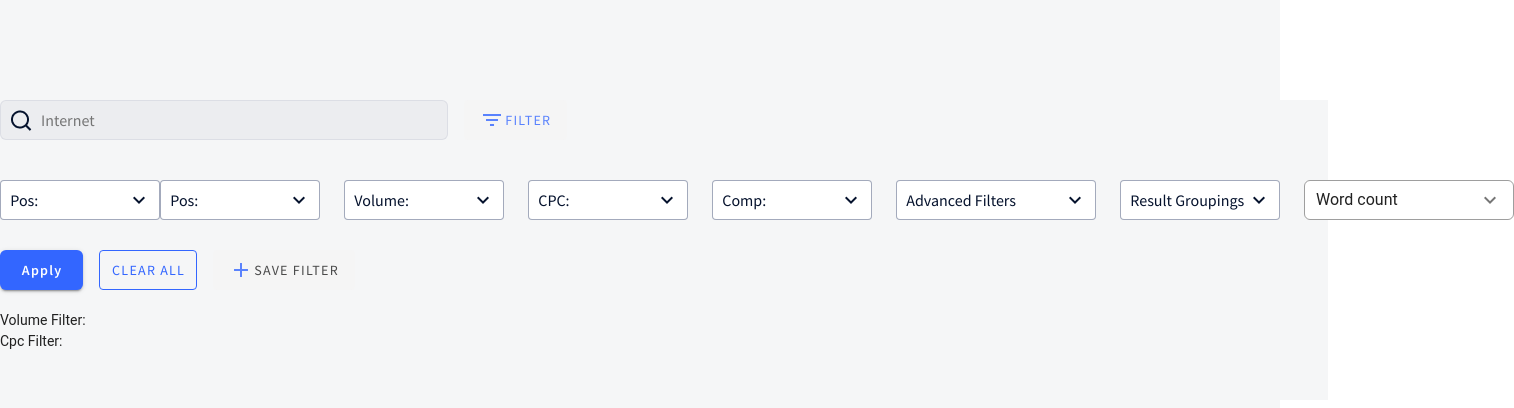
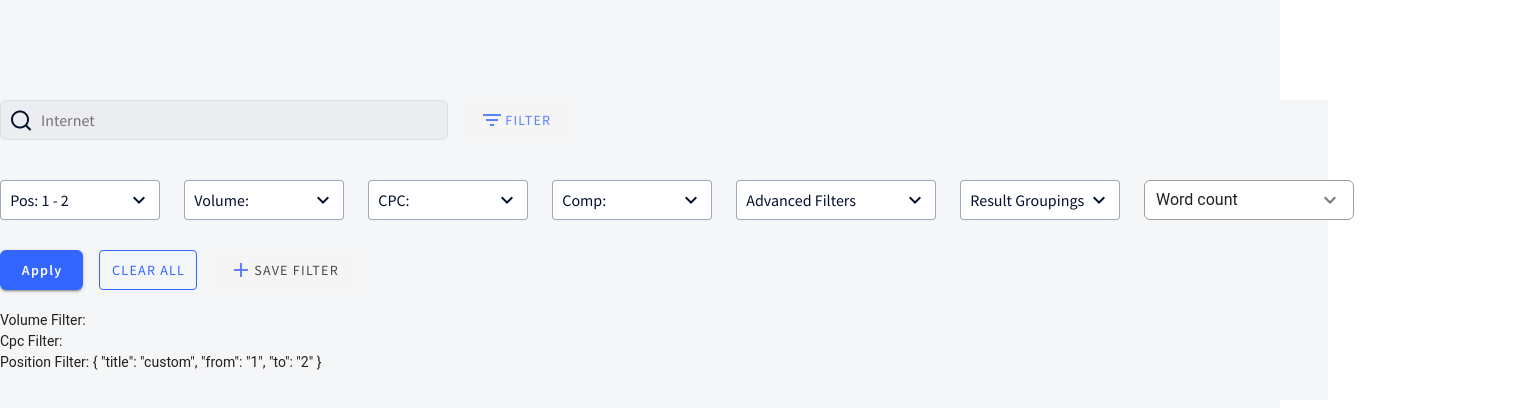
Before and after one commit to MrNedNick/vue-cpanel-filters, a Vue app: page / in a window 1280 px wide. Shown: the top 408 px of the page, 1514 px wide, since content can reach past the window. Built offline with nearby package versions, Linux system fonts and the light colour scheme.

Commit message:
In procces of creating data

```diff
--- a/src/components/AllFilters.vue
+++ b/src/components/AllFilters.vue
@@ -15,7 +15,7 @@
     <div v-if="true" class="filter-section">
       <!-- <div v-if="isShown" class="filter-section"> -->
       <div class="filter-wrapper">
-        <alternative-volume-filter></alternative-volume-filter>
+        <!-- <alternative-volume-filter></alternative-volume-filter> -->
         <position-filter :data="position" @updateParent="updateData" />
         <volume-filter @updateParent="updateData" />
         <cpc-filter :title="cpcFilter" @updateParent="updateCpc" />
@@ -44,8 +44,8 @@
       <div class="mt-5 table">
         <span> Volume Filter: {{ volumeFilter }}</span>
         <span> Cpc Filter: {{ cpcFilter }}</span>
-        <!-- <span> Position Filter: {{ positionFilter }}</span>
-        <span> Volume Filter: {{ volumeFilter }}</span>
+        <span> Position Filter: {{ position }}</span>
+        <!-- <span> Volume Filter: {{ volumeFilter }}</span>
         <span> Cpc Filter: {{ cpcFilter }}</span>
         <span> CompetitorFilter: {{ competitorFilter }}</span>
         <span> AdvancedFilter: {{ advancedFilter }}</span> -->
@@ -78,9 +78,9 @@ export default {
   },
   data: () => ({
     position: {
-      title: "",
-      from: "",
-      to: "",
+      title: "custom",
+      from: "1",
+      to: "2",
     },
     isShown: false,
 
--- a/src/components/Filters/PositionFilter.vue
+++ b/src/components/Filters/PositionFilter.vue
@@ -20,22 +20,22 @@
       <v-list class="menu">
         <radio-select
           :items="positionRadioBtnsTop"
-          :title="positionTitle"
+          :title="data.title"
           @update-title="update"
         />
         <v-divider />
         <radio-select
           :items="positionRadioBtns"
-          :title="positionTitle"
+          :title="data.title"
           @update-title="update"
         />
         <custom-section
-          :range="positionRange"
-          :title="positionTitle"
+          :range="data"
+          :title="data.title"
         />
         <div class="bottom">
           <apply-btn
-            :title="positionTitle"
+            :title="data.title"
             @close="$refs.menu.save()"
           />
         </div>
@@ -57,11 +57,6 @@ export default {
     },
   },
   data: () => ({
-    position: {
-      title: "",
-      from: "",
-      to: ""
-    },
     positionTitle: "",
     positionRange: { from: "", to: "" },
     positionRadioBtnsTop: [
--- a/src/components/Shared/RadioSelect.vue
+++ b/src/components/Shared/RadioSelect.vue
@@ -16,8 +16,11 @@
 <script>
 export default {
   props: ["title", "items"],
+  data: () => {
+  },
   methods: {
     updateTitle() {
+
       let newTitle = this.title;
       this.$emit("update-title", newTitle);
     },
```
